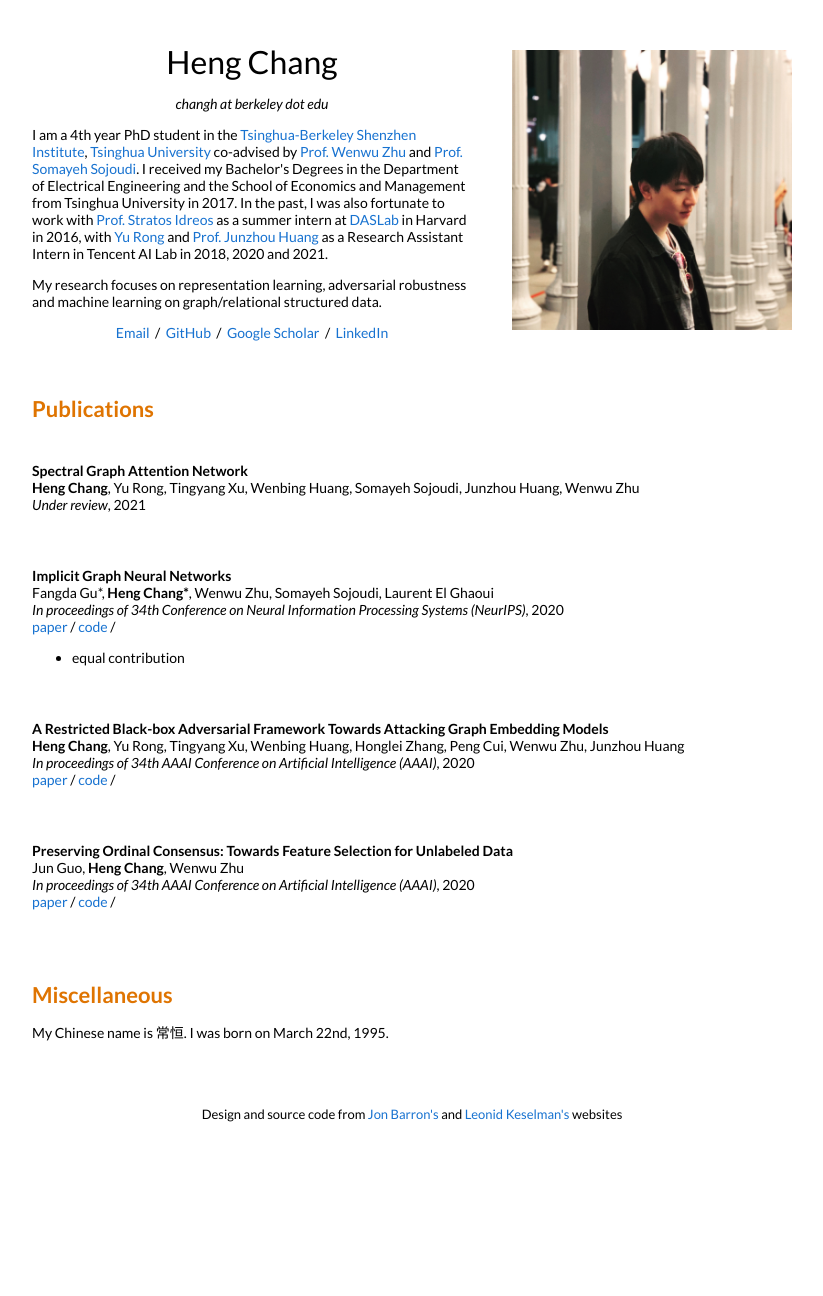
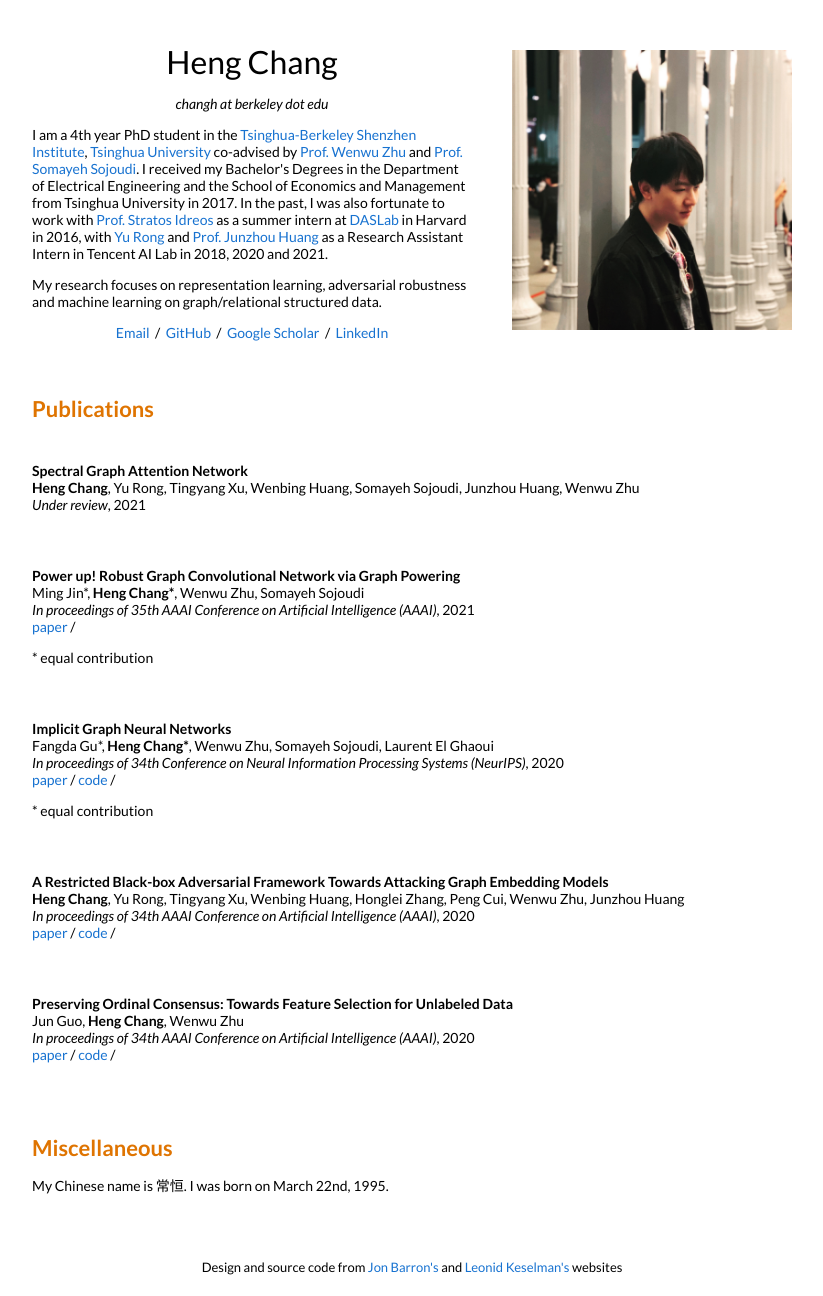
Before and after one commit to hchang95/hchang95.github.io, a Jekyll site: the page built from _posts/2021-03-01-arxiv-0.markdown, in a window 1280 px wide. Shown: the whole page, without its empty margins (228-1051 px from the left). Built offline with Jekyll 4.4.1, drawn with Linux system fonts in a browser that asks for light colours; our own code applies the rules of GitHub Pages for plain Markdown files; before the commit the page ends 1143 px from its top, so only the background shows below that.

Commit message:
update equal

```diff
--- a/_posts/2020-12-07-NeurIPS20.markdown
+++ b/_posts/2020-12-07-NeurIPS20.markdown
@@ -8,4 +8,4 @@ venue: "In proceedings of 34th Conference on Neural Information Processing Syste
 paper: https://papers.nips.cc/paper/2020/file/8b5c8441a8ff8e151b191c53c1842a38-Paper.pdf
 code: https://github.com/SwiftieH/IGNN
 ---
-* equal contribution
+\* equal contribution
--- a/_posts/2021-02-02-AAAI21.markdown
+++ b/_posts/2021-02-02-AAAI21.markdown
@@ -3,7 +3,7 @@ layout: post
 title:  "Power up! Robust Graph Convolutional Network via Graph Powering"
 date: 2021-02-02 00:00:00 +08:00
 categories: research
-authors: "Ming Jin\*, <strong>Heng Chang\*</strong>, Wenwu Zhu, Somayeh Sojoudi"
+authors: "Ming Jin*, <strong>Heng Chang*</strong>, Wenwu Zhu, Somayeh Sojoudi"
 venue: "In proceedings of 35th AAAI Conference on Artificial Intelligence (AAAI)"
 paper: https://people.eecs.berkeley.edu/~sojoudi/Robust_GCN.pdf
 ---
```
